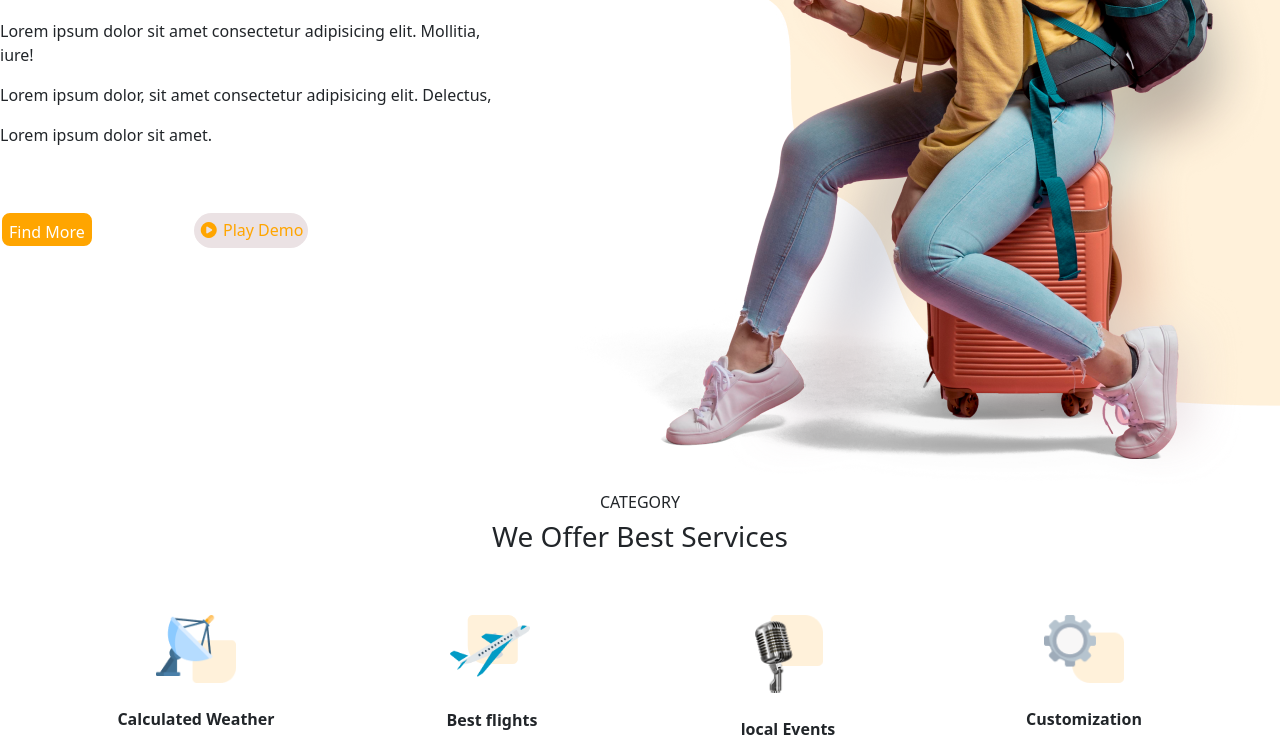
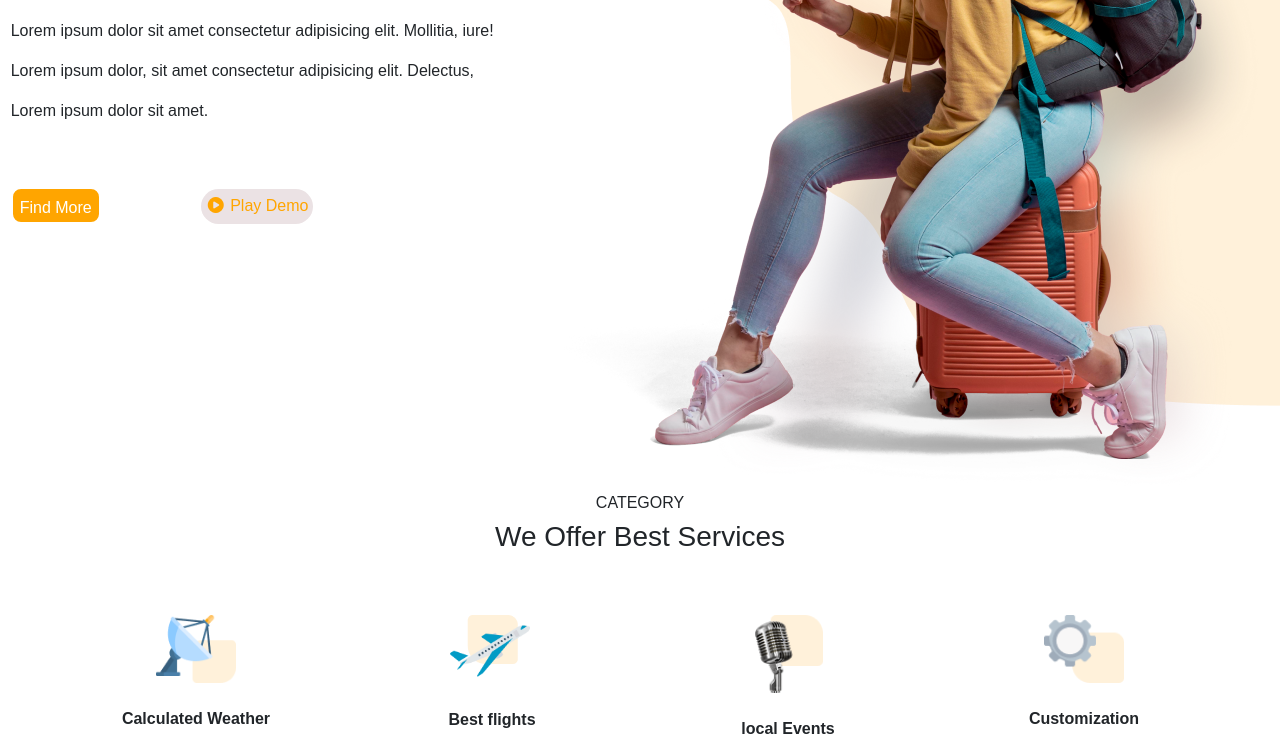
Before and after one commit to wwwtamil14789-anbu/travel, a plain HTML site: page index.html.html in a window 1280 px wide. Shown: the part 383-1127 px from the top of the page. Drawn offline with nearby package versions, Linux system fonts and the light colour scheme.

Commit message:
Update index.html.html

```diff
--- a/index.html.html
+++ b/index.html.html
@@ -19,7 +19,7 @@
         margin: 0;
         padding: 0;
         box-sizing: border-box;
-        /* font-family: Arial, Helvetica, sans-serif; */
+        font-family: Arial, Helvetica, sans-serif;
 
     }
 
```
